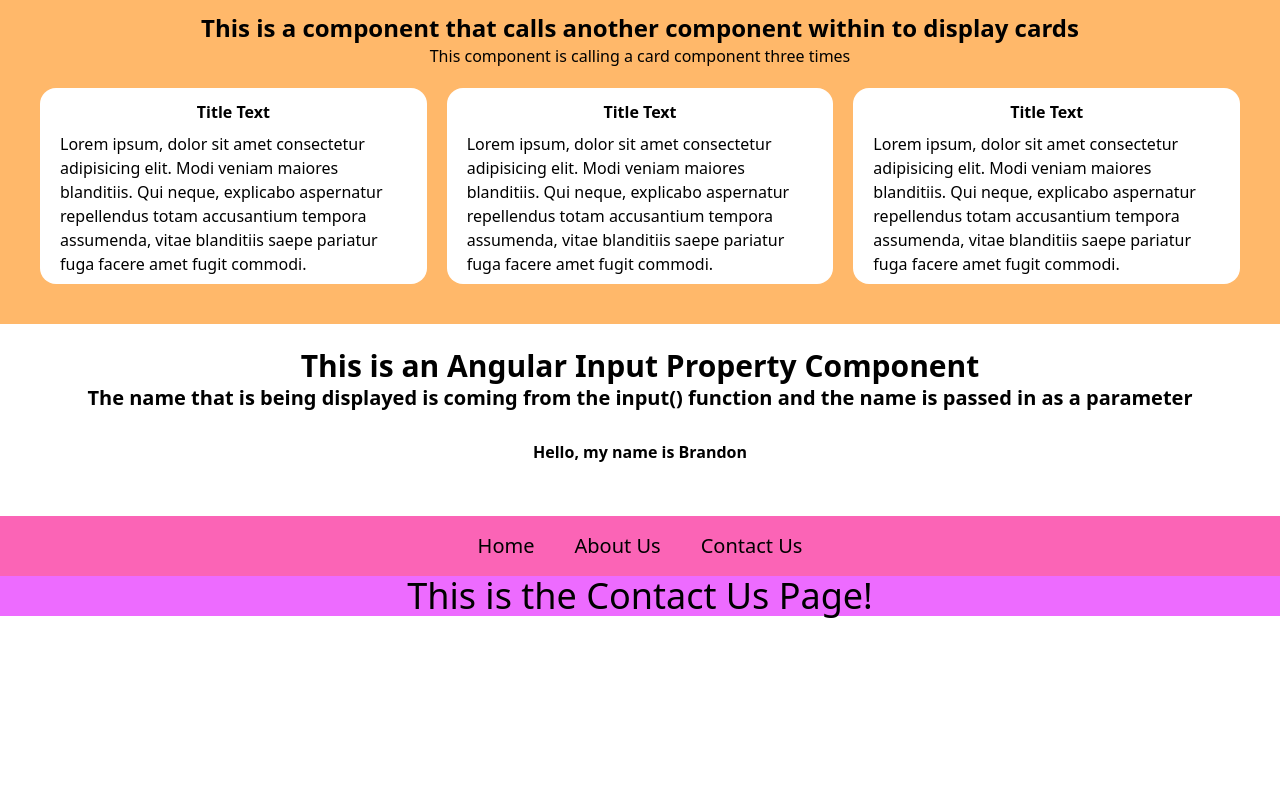
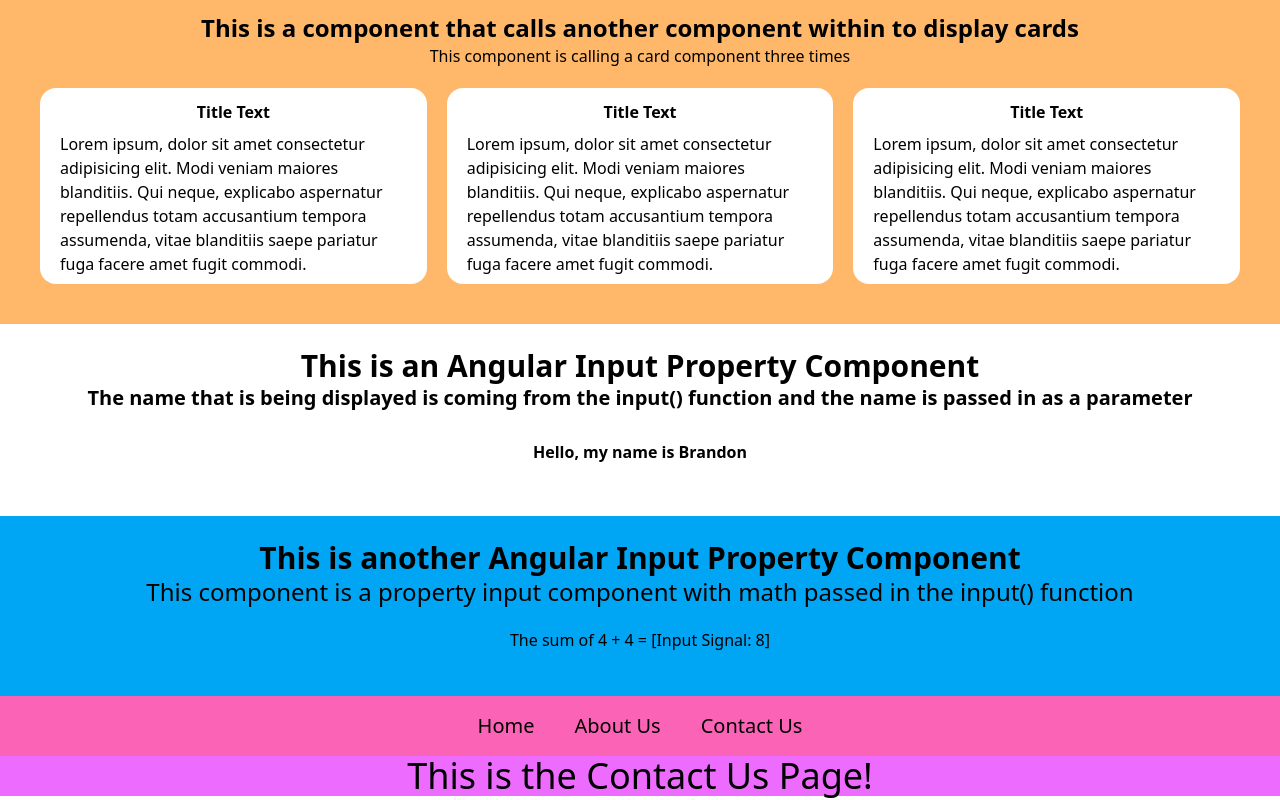
Before and after one commit to loopbutinfinite/angular-practice, an Angular app: page /ContactUsPage in a window 1280 px wide. Shown: the part 856-1656 px from the top of the page. Before the commit the page ends 1476 px from the top, so only its background shows below. Built offline with nearby package versions, Linux system fonts and the light colour scheme.

Commit message:
Created another input property component that passes in a simple math equation in as the value for the input() function. However, the outcome is not as expected as it displays, "[input signal: 8]" rather than just "8".

```diff
--- a/src/app/app.html
+++ b/src/app/app.html
@@ -6,5 +6,6 @@
 <app-iterating-component></app-iterating-component>
 <app-display-cards-component></app-display-cards-component>
 <app-input-property-component></app-input-property-component>
+<app-input-property-math-component></app-input-property-math-component>
 
 <router-outlet></router-outlet>
--- a/src/app/app.ts
+++ b/src/app/app.ts
@@ -8,13 +8,14 @@ import { IteratingComponent } from './iterating-component/iterating-component';
 import { DisplayCardsComponent } from './display-cards-component/display-cards-component';
 import { NavbarComponent } from './navbar-component/navbar-component';
 import { InputPropertyComponent } from './input-property-component/input-property-component';
+import { InputPropertyMathComponent } from './input-property-math-component/input-property-math-component';
 
 // This is the main component file for the app
 // With Angular, if we wanted to call other components in this page like in Next.js, we need to import the class name of the component we want to use in the imports array. As well as call the component selector name in the template below.
 // Note: In this example, we are doing the HTML here in the component, but normally with a bigger project, you would want to do this in its own dedicated html file, the app.htmlm file.
 @Component({
   selector: 'app-root',
-  imports: [RouterOutlet, EventHandlerComponent, EventHandlerButtonComponent, LandingPageComponent, IteratingComponent, DisplayCardsComponent, RouterLink, NavbarComponent, InputPropertyComponent],
+  imports: [RouterOutlet, EventHandlerComponent, EventHandlerButtonComponent, LandingPageComponent, IteratingComponent, DisplayCardsComponent, RouterLink, NavbarComponent, InputPropertyComponent, InputPropertyMathComponent],
   styleUrl: './app.css',
   templateUrl: './app.html',
 })
--- /dev/null
+++ b/src/app/input-property-math-component/input-property-math-component.html
@@ -0,0 +1,5 @@
+<main class="bg-sky-500 py-6">
+    <h1 class="text-3xl font-bold text-center">This is another Angular Input Property Component</h1>
+    <p class="text-2xl text-center">This component is a property input component with math passed in the input() function</p>
+    <p class="text-center py-5">The sum of 4 + 4 = {{sum}}</p>
+</main>
--- /dev/null
+++ b/src/app/input-property-math-component/input-property-math-component.ts
@@ -0,0 +1,11 @@
+import { Component, input } from '@angular/core';
+
+@Component({
+  selector: 'app-input-property-math-component',
+  imports: [],
+  templateUrl: './input-property-math-component.html',
+  styleUrl: './input-property-math-component.css',
+})
+export class InputPropertyMathComponent {
+  sum = input<number>(4+4);
+}
```
Also changed, not shown: src/app/input-property-math-component/input-property-math-component.css (added), 1 other file (tests, documents, lock files or other folders).
